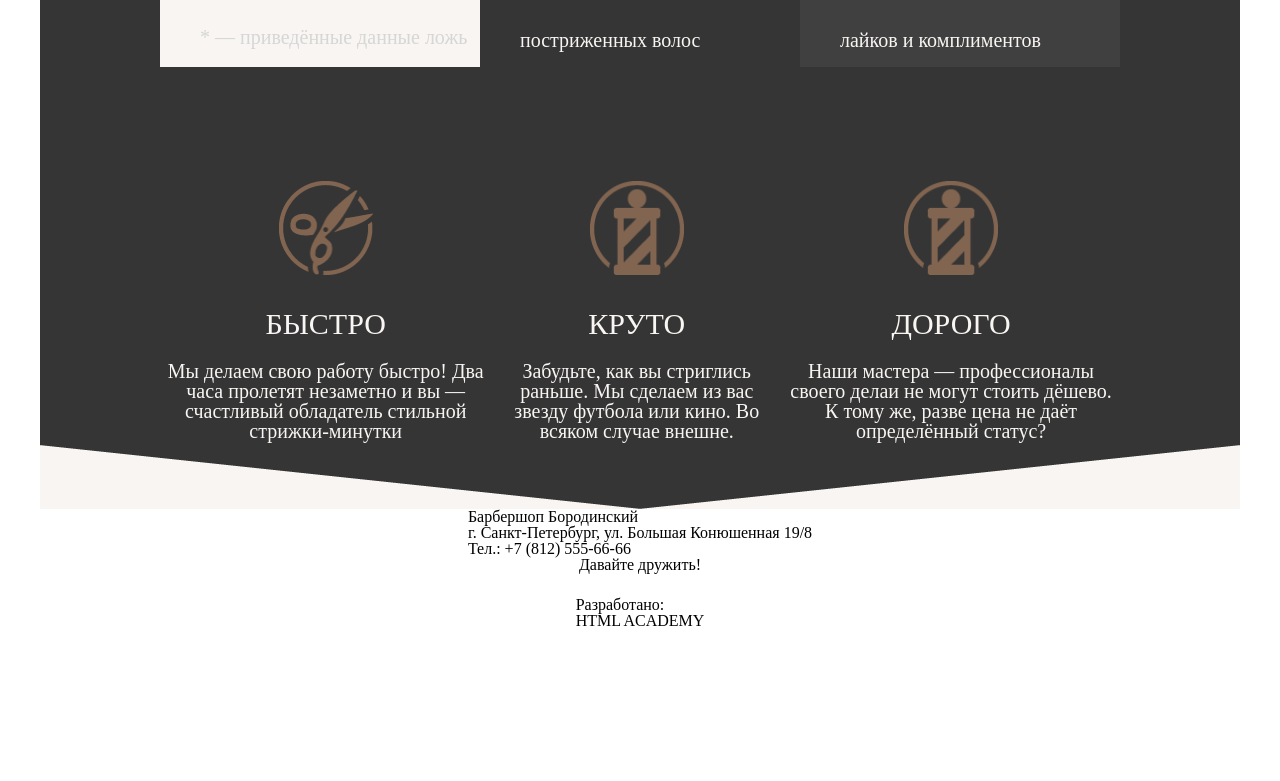
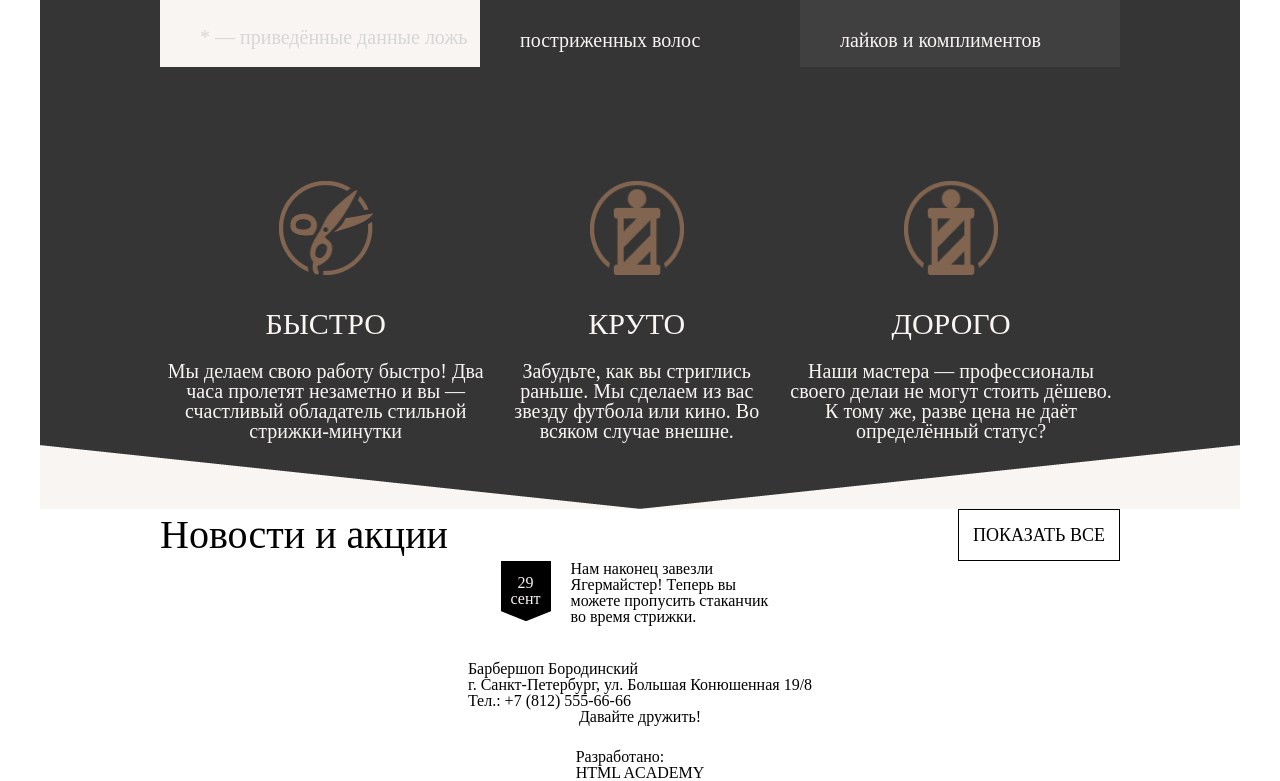
Before and after one commit to Forgetfull/BesTest, a plain HTML site: page project/index.html in a window 1280 px wide. Shown: the part 815-1596 px from the top of the page. Before the commit the page ends 1444 px from the top, so only its background shows below. Drawn offline with nearby package versions, Linux system fonts and the light colour scheme.

Commit message:
add 50% news

```diff
--- a/project/index.html
+++ b/project/index.html
@@ -82,10 +82,33 @@
             <img class="wing" src="./img/angle-div-copy.png" alt="">
 
         </div>
+    </section>
+
+
 
     <section class="news">
         <div class="wrap">
+           <div class="news-header">
+               <h2 class="header-caption">Новости и акции</h2>
+               <div class="littleButton">
+                   <a class="littleButton-link" href="#">ПОКАЗАТЬ ВСЕ</a>
+               </div>
+           </div>
+           <div class="news-contDatanews">
+               <div class="dataNews">
+                   <div class="dataNews-contNumber">
+                       <p class="contNumber-number">29</p>
+                       <p class="contNumber-text">
+                           сент
+                       </p>
+                       </div>
+                       <div class="dataNews-contText">
+                           <p>Нам наконец завезли Ягермайстер! Теперь вы можете пропусить стаканчик во время стрижки.
+</p>
+                       </div>
 
+               </div>
+           </div>
         </div>
     </section>
     <section class="reviews">
@@ -93,7 +116,7 @@
 
         </div>
     </section>
- </section>
+
     <footer>
         <div class="wrap">
             <div class="footer_cont">
--- a/project/style/style.less
+++ b/project/style/style.less
@@ -235,3 +235,73 @@
             }
         }
     }
+.flex_row{
+    justify-content: space-between;
+    align-items: center;
+    display: flex;
+}
+
+.flex-col{
+    display: -webkit-flex;
+    display: -moz-flex;
+    display: -ms-flex;
+    display: -o-flex;
+    display: flex;
+    justify-content: space-between;
+}
+
+.news{
+    .wrap{
+       .news-header{
+           width: 960px;
+           .flex_row;
+           h2{
+             color: @black;
+            font-size: 40px;
+           }
+           .littleButton{
+               width: 160px;
+               height: 50px;
+               border: 1px solid black;
+               justify-content: center;
+               align-items: center;
+               display: flex;
+               a{
+
+                   font-size: 18px;
+                   text-decoration: none;
+                   color: @black;
+               }
+        }
+        }
+    }
+    .news-contDatanews{
+        .dataNews{
+            .flex_row;
+             align-items: flex-start;
+            .dataNews-contNumber{
+                justify-content: center;
+                align-items: center;
+               flex-direction: column;
+               display: flex;
+                background-image: url(/img/domik.png);
+                background-size: cover;
+                width: 50px;
+                height: 60px;
+                .contNumber-number{
+                    color: @white;
+                }
+                .contNumber-text{
+                    color: @white;
+                }
+            }
+            .dataNews-contText{
+                margin-left: 20px;
+
+                width: 209px;
+                height: 100px;
+            }
+        }
+    }
+
+}
```
Also changed, not shown: project/img/domik.png (added).
